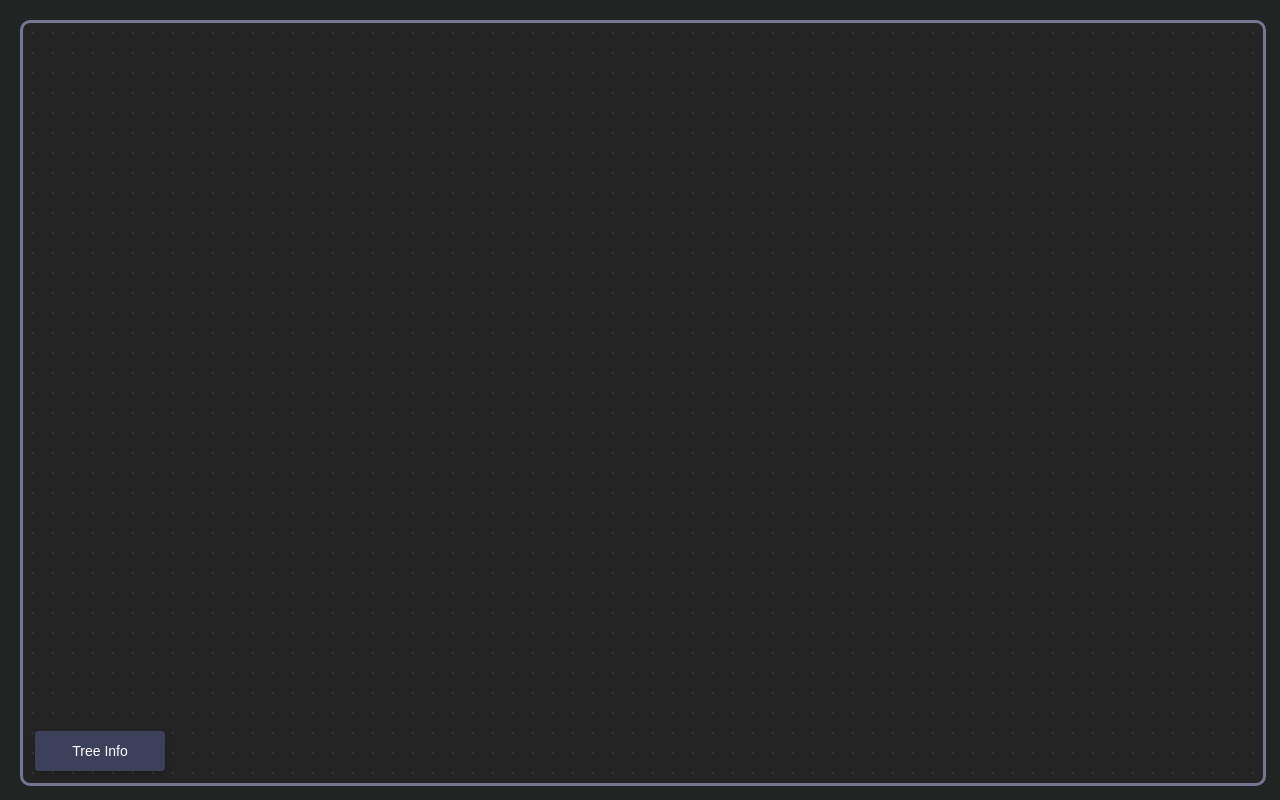
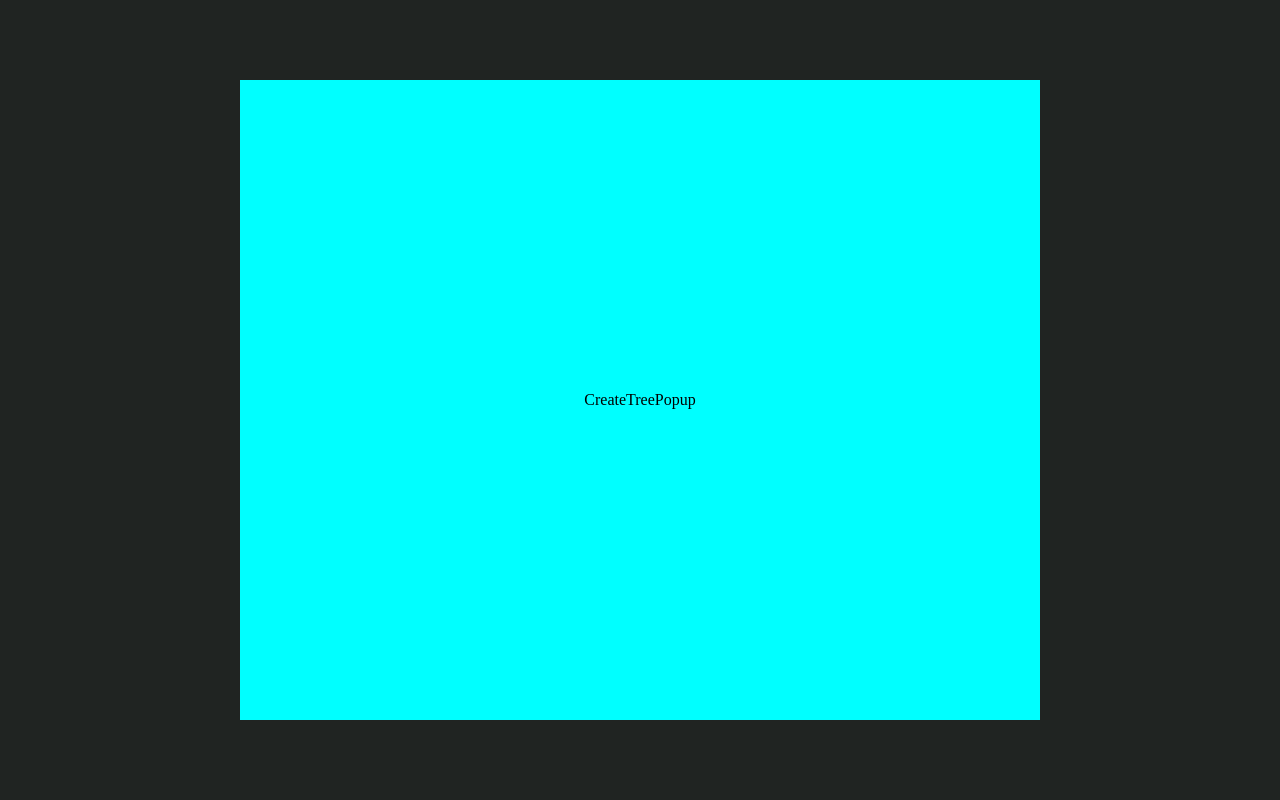
Before and after one commit to JanP1/family-tree, a React (Vite) app: page / in a window 1280 px wide. Built offline with nearby package versions, Linux system fonts and the light colour scheme.

Commit message:
Buttons on canvas and creation popup. Preparing to add zustand

```diff
--- a/src/App.css
+++ b/src/App.css
@@ -8,6 +8,7 @@ body{
 
 /* The main background of the SPA */
 .spa-layout-container {
+  position: relative;
   margin: 10px;
   width: calc(100% - 20px);  /* Subtract margins */
   height: calc(100vh - 20px);
--- a/src/App.tsx
+++ b/src/App.tsx
@@ -1,16 +1,38 @@
 import "./App.css";
+import { useState } from "react";
 import "./components/Buttons.css"
-import CreateTreeButton from './components/CreateTreeButton'
 import FamilyTreeCanvas from "./components/FamilyTreeCanvas";
+import MainMenu from "./components/MainMenu";
+import CreateTreePopup from "./components/popups/CreateTreePopup";
 
 function App() {
 
-  let treeEditorActivated = true;
+  const [createPopupActive, setCreatePopupActive] = useState(true);
+
+  let treeEditorActivated = false;
+
+
+  const closePopup = (event:React.MouseEvent<HTMLDivElement>) => {
+    if (event.target === event.currentTarget) {
+      setCreatePopupActive(false);
+    }
+  };
+
 
   return (
-    <div className="spa-layout-container">
-      {!treeEditorActivated && <CreateTreeButton/>}
+    <div className="spa-layout-container" onClick={closePopup}>
+
+
+      {!treeEditorActivated &&
+        <>
+          <MainMenu/>
+          { createPopupActive && <CreateTreePopup/>}
+        </>
+
+
+      }
       {treeEditorActivated && <div className="main-page-grid">
+
         <div className="main-left-grid-block">
 
         </div>
@@ -20,6 +42,11 @@ function App() {
           <button  className="details-button">
             <span>Tree Info</span>
           </button>
+
+          <button className="back-menu-button">
+            <span>Main Menu</span>
+
+          </button>
         </div>
       </div>}
     </div>
--- a/src/components/Buttons.css
+++ b/src/components/Buttons.css
@@ -1,7 +1,7 @@
 .details-button {
   position: absolute;
-  bottom: 70px;
-  left: 20px;
+  bottom: 20px;
+  left: 30px;
   height: 40px;
   user-select: none;
   -webkit-user-select: none;
@@ -13,11 +13,9 @@
   text-align: center;
   font-size: 14px;
   width: 130px;
-  transition: all 0.5s ease;
   cursor: pointer;
   margin: 5px;
   box-shadow: 0 4px 6px rgba(0,0,0,0.2);
-  position: relative;
   overflow: hidden;
 
   transition: all 0.8s cubic-bezier(0.23, 1, 0.32, 1);
@@ -83,3 +81,92 @@
 .details-button span:active {
   size: 80%;
 }
+
+
+
+
+.back-menu-button {
+  position: absolute;
+  top: 30px;
+  left: 30px;
+  height: 40px;
+  user-select: none;
+  -webkit-user-select: none;
+  display: inline-block;
+  border-radius: 4px;
+  background-color: #3d405b;
+  border: none;
+  color: #FFFFFF;
+  text-align: center;
+  font-size: 14px;
+  width: 130px;
+  transition: all 0.5s ease;
+  cursor: pointer;
+  margin: 5px;
+  box-shadow: 0 4px 6px rgba(0,0,0,0.2);
+  overflow: hidden;
+}
+
+
+
+
+.back-menu-button::before {
+ user-select: none;
+  -webkit-user-select: none;
+ content: '';
+  position: absolute;
+  top: 0;
+  left: -100%;
+  width: 100%;
+  height: 100%;
+  background: rgba(255, 255, 255, 0.1);
+  transition: left 0.4s ease;
+}
+
+.back-menu-button:hover::before {
+  left: 100%;
+}
+
+.back-menu-button:hover {
+  background-color: #2e3147;
+  transform: scale(1.03);
+  box-shadow: 0 6px 12px rgba(0,0,0,0.25);
+}
+
+.back-menu-button:active {
+  user-select: none;
+  -webkit-user-select: none;
+  background-color: aqua;
+  color: black;
+  transform: scale(0.97);
+  box-shadow: 0 2px 4px rgba(0,0,0,0.2);
+}
+
+.back-menu-button span {
+  cursor: pointer;
+  display: inline-block;
+  position: relative;
+  transition: 0.5s;
+}
+
+.back-menu-button span:after {
+  content: '⌂';
+  position: absolute;
+  opacity: 0;
+  top: -2px;
+  right: -15px;
+  transition: 0.5s;
+}
+
+.back-menu-button:hover span {
+  padding-right: 15px;
+}
+
+.back-menu-button:hover span:after {
+  opacity: 1;
+  right: 0;
+}
+
+.back-menu-button span:active {
+  size: 80%;
+}
--- a/src/components/CreateTreeButton.tsx
+++ b/src/components/MainMenu.tsx
@@ -1,7 +1,7 @@
-import "./CreateTreeButton.css"
+import "./MainMenu.css"
 import logo from '../assets/tree.png'
 
-export default function CreateTreeButton() {
+export default function MainMenu() {
   return (
     <div className="main-menu-container">
       <img src={logo} alt="Logo" className="tree-logo"/>
@@ -13,7 +13,7 @@ export default function CreateTreeButton() {
               d="M16.1716 10.9999L10.8076 5.63589L12.2218 4.22168L20 11.9999L12.2218 19.778L10.8076 18.3638L16.1716 12.9999H4V10.9999H16.1716Z"
             ></path>
           </svg>
-          <span className="text">Manage Trees</span>
+          <span className="text">Show Trees</span>
           <span className="circle"></span>
           <svg viewBox="0 0 24 24" className="arr-1" >
             <path
--- /dev/null
+++ b/src/components/popups/CreateTreePopup.css
@@ -0,0 +1,12 @@
+.create-tree-popup-container {
+  background-color: aqua;
+  position: absolute; /* use absolute if it's within a relatively positioned parent */
+  width: 800px;
+  height: 80vh;
+  display: flex;
+  justify-content: center;
+  align-items: center;
+  justify-self: center;
+  align-self: center;
+  z-index: 9999; /* ensure it's on top */
+}
--- /dev/null
+++ b/src/components/popups/CreateTreePopup.tsx
@@ -0,0 +1,6 @@
+import './CreateTreePopup.css'
+export default function CreateTreePopup() {
+  return (
+    <div className="create-tree-popup-container">CreateTreePopup</div>
+  )
+}
```
Also changed, not shown: src/components/MainMenu.css (renamed from src/components/CreateTreeButton.css).
